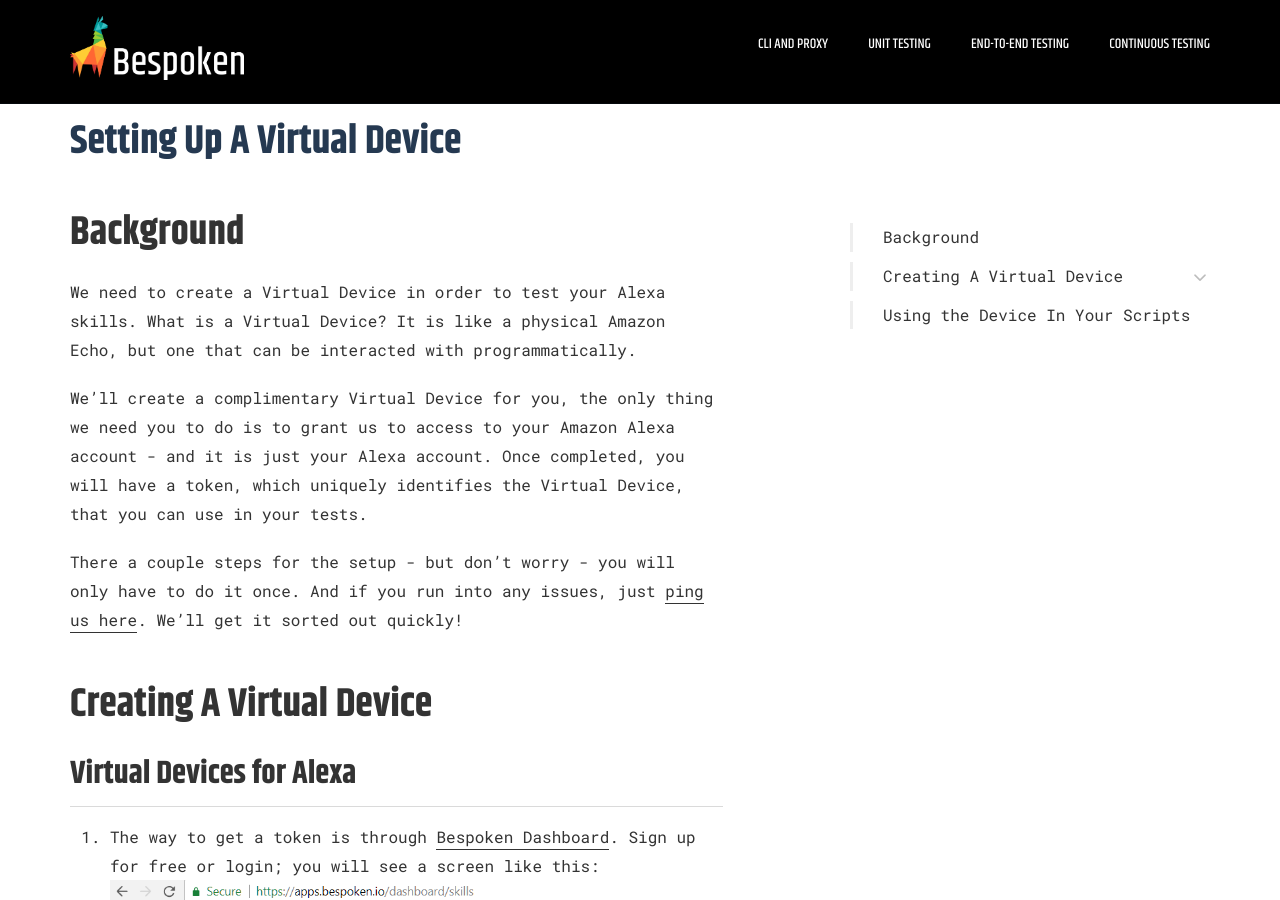
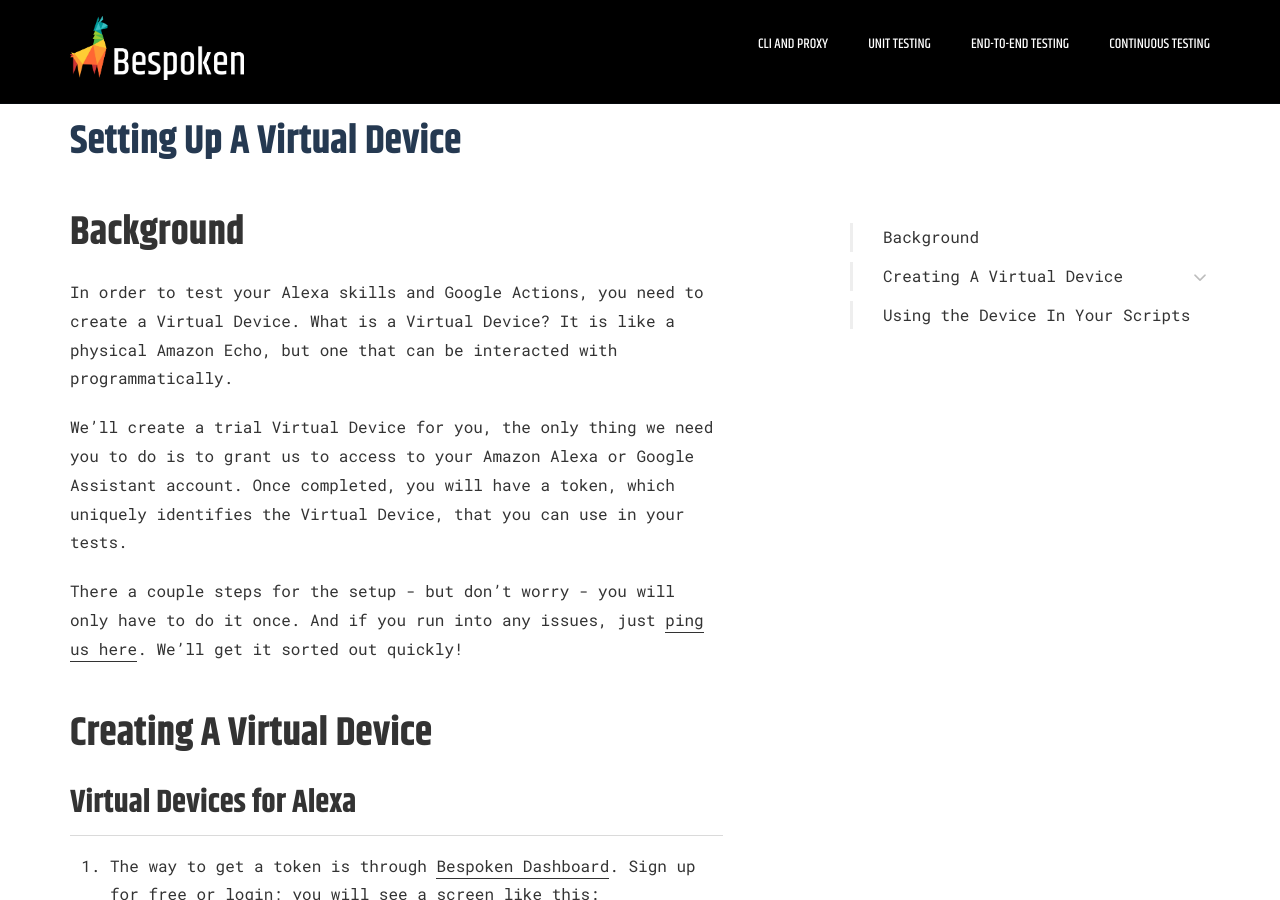
Before and after one commit to bespoken/bespoken-docs, a Jekyll site: the page built from end-to-end/setup.md, in a window 1280 px wide and 900 px high. Built offline with Jekyll 4.4.1, drawn with Linux system fonts in a browser that asks for light colours; some web fonts are replaced.

Commit message:
Updated initial setup text

```diff
--- a/end-to-end/setup.md
+++ b/end-to-end/setup.md
@@ -11,9 +11,9 @@
 micro_nav: true
 ---
 # Background
-We need to create a Virtual Device in order to test your Alexa skills. What is a Virtual Device? It is like a physical Amazon Echo, but one that can be interacted with programmatically.
+In order to test your Alexa skills and Google Actions, you need to create a Virtual Device. What is a Virtual Device? It is like a physical Amazon Echo, but one that can be interacted with programmatically.
 
-We'll create a complimentary Virtual Device for you, the only thing we need you to do is to grant us to access to your Amazon Alexa account - and it is just your Alexa account. Once completed, you will have a token, which uniquely identifies the Virtual Device, that you can use in your tests.
+We'll create a trial Virtual Device for you, the only thing we need you to do is to grant us to access to your Amazon Alexa or Google Assistant account. Once completed, you will have a token, which uniquely identifies the Virtual Device, that you can use in your tests.
 
 There a couple steps for the setup - but don't worry - you will only have to do it once. And if you run into any issues, just [ping us here](https://gitter.im/bespoken/bst). We'll get it sorted out quickly!
 
```
